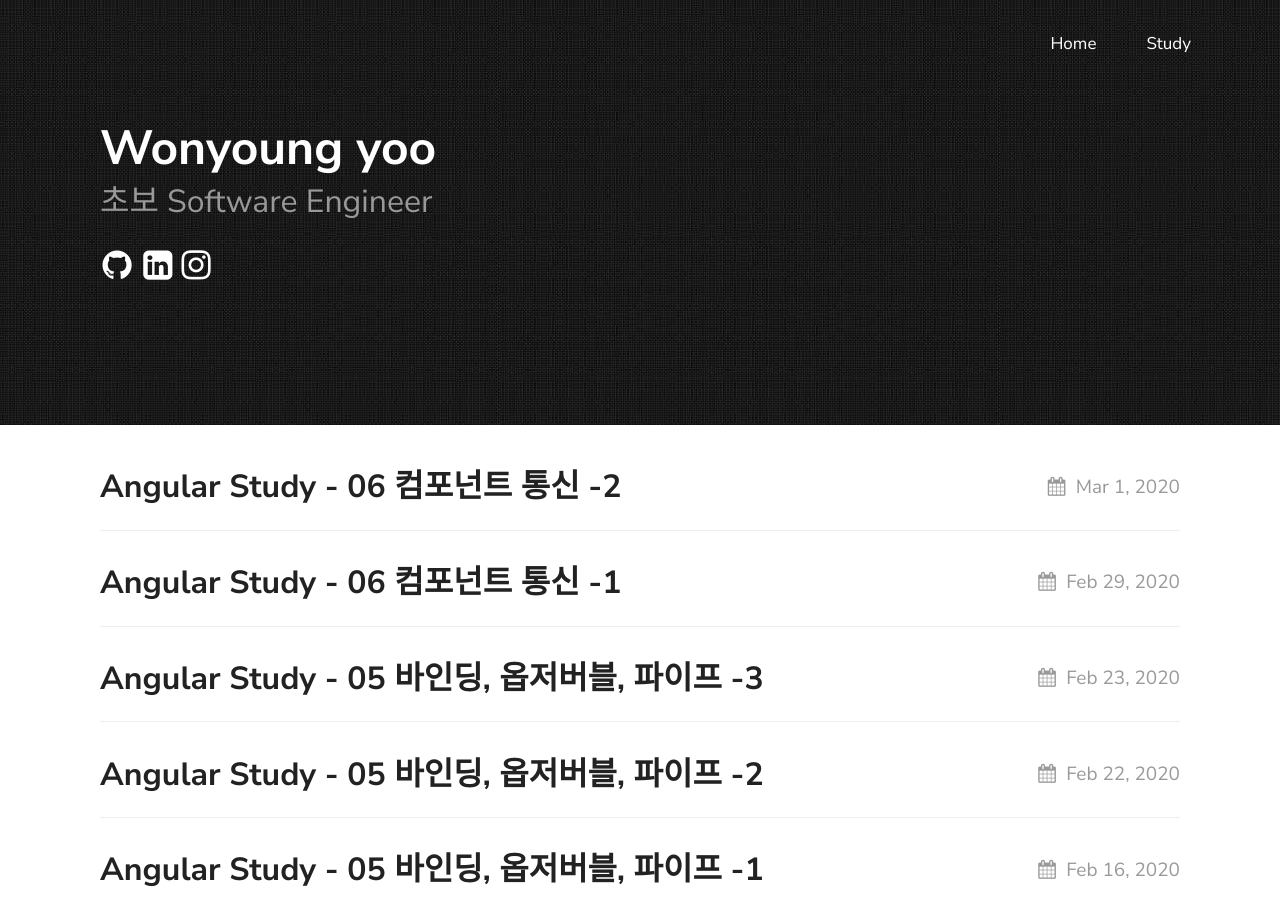
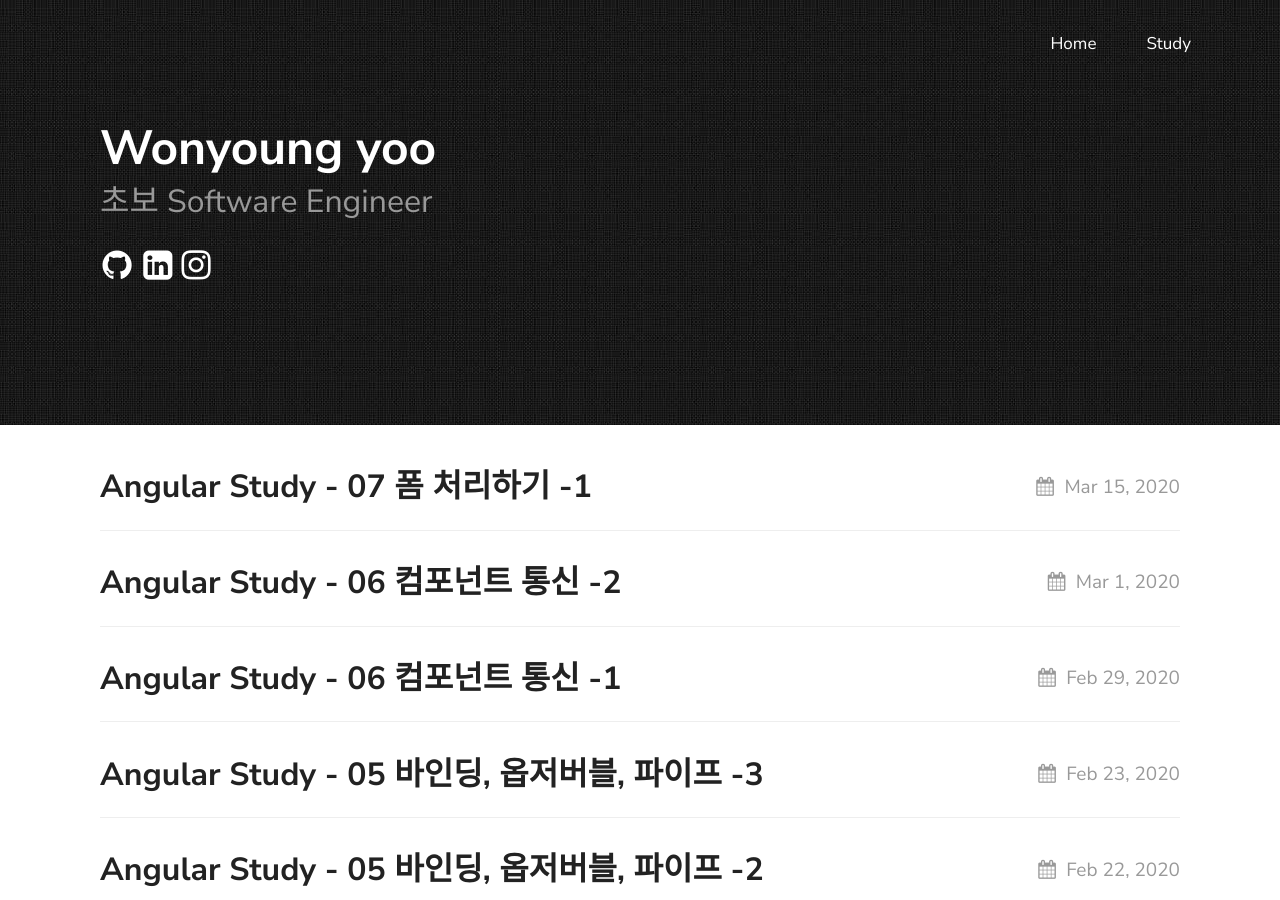
Before and after one commit to yoowonyoung/yoowonyoung.github.io, a Jekyll site: the page built from index.md, in a window 1280 px wide and 900 px high. Built offline with Jekyll 4.4.1, drawn with Linux system fonts in a browser that asks for light colours; some of the changed lines change nothing that is shown.

Commit message:
angular 13

````diff
--- a/_posts/2020-02-01-Angular & TypeScript.md
+++ b/_posts/2020-02-01-Angular & TypeScript.md
@@ -22,6 +22,7 @@ permalink: '/AngularAndTypeScript'
 - [5장 바인딩, 옵저버블, 파이프 3번째](https://yoowonyoung.github.io/posts/Angular-10/)
 - [6장 컴포넌트 통신 1번째](https://yoowonyoung.github.io/posts/Angular-11/)
 - [6장 컴포넌트 통신 2번째](https://yoowonyoung.github.io/posts/Angular-12/)
+- [7장 폼 처리하기 1번째](https://yoowonyoung.github.io/posts/Angular-13/)
 
 # TypeScript Posts
 
--- /dev/null
+++ b/_posts/2020-03-15-Angular-13.md
@@ -0,0 +1,125 @@
+---
+layout: post
+title: "Angular Study - 07 폼 처리하기 -1"
+description: 7장 폼 처리하기 1번째
+date: 2020-03-15 20:38:00 +09:00
+categories: Angular Study
+---
+
+
+
+
+# 폼 처리하기
+
+## HTML 폼
+
+### HTML 표준 폼
+
+```html
+<form action="/register" method="POST">
+	<div> Username : <input type="text"> </div>
+	<div> SSN : <input type="text"> </div>
+	<div> Password : <input type="text"> </div>
+	<div> Confirm Password : <input type="text"> </div>
+	<button type="submit"> Submit </button>
+</form>
+```
+
+- HTML 표준 폼은 다은과 같은 관점에서 SPA에 적절하지 않다
+	* 각 입력 필드에 유효성 검증 로직이 적용되어야 한다
+	* 에러 메시지는 문제가 발생한 입력 필드 근처에 표시되는것이 좋다
+	* 연관된 항목은 유효성 검사를 할 때도 같이 검사해야 한다 (ex> 비밀번호 필드와 비밀번호 확인 필드)
+	* 데이터를 서버로 보낼 때 애플리케이션에서 이 과정을 조작 할 수 있어야 한다
+	* 데이터를 서버로 보낼때 일반적인 HTTP 요청이나 AJAX요청으로 보낼지, WebSocket을 사용할지 결정 할 수 있어야 한다
+
+### Angular 폼
+- Angualar 에서 폼을 처리하는 방식은 템플릿 기반 폼 방식과 반응형 폼 방식이 있다
+- 템플릿 기반 폼은 폼에서 디렉티브를 사용하고, 반응형 폼은 클래스 코드에서 폼 컨트롤을 사용 한다
+- 템플릿 기반 폼은 HTML 문법만으로 다양한 폼을 구성하는데 한계가 있어, 단순한 경우에만 사용 한다
+- 반응형 폼에서는 템플릿이 아닌 TypeScript 코드에 폼 데이터 구조를 정의하며, 폼 모델을 만들고 난 후에는 `form*` 접두사가 붙은 디렉티브를 사용해서 HTML 템플릿에 모델을 연결한다
+- 템플릿 기반 폼과 반응형 폼에서 중요한 차이는 아래와 같다
+	* 두 방식 모두 폼 데이터를 저장하는 데이터 구조(Model)이 있지만, 템플릿 기반 폼에서는 디렉티브를 사용해서 템플릿에 모델을 정의하며, 반응형 폼에서는 TypeScript 코드로 모델을 정의하고 HTML 템플릿에 강 항목을 연결한다
+	* 반응형 폼에서는 아무 객체나 모델이 될수 있는것이 아니다. 모델은 `@angular/forms`모듈의 FormControl, FormGroup, FormArray를 사용하는 클래스 객체여야 한다
+	* 반응형 폼으로 폼을 구성하더라도, 화면을 구성하는 HTML 템플릿은 여전히 필요하며, 폼 컨트롤이 연결될 HTML 엘리먼트는 템플릿에서 정의해야 한다
+
+## 템플릿 기반 폼
+- 템플릿 기반의 폼에서는 모델을 정의할때 디렉티브만 사용할 수 있으며, 이때 사용되는 디렉티브는 FormModule에 있는 NgModel, NgModelGroup, NgForm이다
+
+### 템플릿 기반 폼에 사용하는 디렉티브
+
+**NgForm**
+- NgForm은 폼 전체를 가리키는 디렉티브이며, 폼 모듈을 로드하면 모든 `<form>` 엘리먼트에 이 디렉티브가 자동으로 적용된다
+- NgForm 디렉티브는 자식 HTML을 순회하며 NgModel 디렉티브가 이쓴ㄴ 항목을 찾고, 이 엘리먼트를 폼 모델에 추가 한다
+- NgForm 디렉티브는 여러가지 방법으로 HTML 엘리먼트에 적용할 수 있으며, `<form>`이 아닌 에리먼트에도 이 디렉티브를 적용 할 수 있다
+
+```html
+<div ngForm></div> // 어트리뷰트로 적용
+<ngForm></ngForm> // 엘리먼트로 적용
+```
+
+- Form엘리먼트를 사용하지만 Angular로 제어 하고 싶지 않다면, 이 폼에 ngNoForm 어트리뷰트를 추가해서 Angular 동작범위에서 제외할 수 있다
+- NgFOrm에는 `@Directive` 어노테이션 안에 exportAs 프로퍼티가 선언되어 있는데, NgForm 인스턴스에서 값을 참조할 떄 지역 템플릿 변수를 지정해서 사용 할 수 있다
+
+```javascript
+<form #f="ngForm" ></form> //인스턴스 변수 f가 ngForm 이라는 이름을 사용 하도록 <form> 엘리먼트에 exportAs(#) 으로 지정
+<pre> {% raw %}  {{ f.value | json }}  {% endraw %} </pre>
+```
+
+- NgForm을 사용하면 폼에서 발생하는 submit 이벤트를 가로채서 서버로 데이터를 보내는 동작을 막는다. 따라서 submit 이벤트 대신 ngSubmit 이벤트를 사용해야 한다
+
+**NgModel**
+- 템플릿 기반 폼에서 NgModel은 폼에 있는 필드 하나를 가리키며, 이 디렉티브를 사용하면 필드에 FormControl 인스턴스가 생성되고, 이 인스턴스에 필드의 값을 저장한다
+- FormControl 객체는 ngModel 어트리뷰트를 사용해서 HTML 엘리먼트에 적용 할 수 있다
+
+```javascript
+<form>
+	<input type ="text"
+		name="username" //ngModel을 HTML 엘리먼트에 사용할 때는 name 어트리뷰트를 지정해야 한다
+		ngModel > //데이터 바인딩 문법이 아니기때문에 할당하는 값이나 괄호가 없다
+</form>
+```
+
+- NgForm과 마찬가지로 NgModel 디렉티브에도 NgModel을 가리키는 exportAs 프로퍼티가 있는데, 템플릿 안에서 NgModel의 Value 프로퍼티를 참조하기 위해 템플릿 변수를 지정 할 수 있다
+
+**NgModelGroup**
+- NgModelGroup을 사용하면 폼 필드를 그룹으로 묶어 사용 할 수 있다
+- NgForm과 비슷하게 NgModelGroup도 FormGroup 인스턴스를 내부적으로 생성한다
+- 기본적으로 NgModelGroup을 사용하면 NgForm.value 객체 안에 또다른 객체를 만들고 값을 저장하는데, NgModelGroup에 속한 모든 필드는 이 객체의 프로퍼티가 된다
+
+### HTML 폼에 적용하기
+
+```javascript
+import { Component, NgModule } from '@angular/core';
+import { BrowserModule } from '@angular/platform-browser';
+import { platformBrowserDynamic } from '@angular/platform-browser-dynamic';
+import { FormsModule } from '@angular/forms';
+
+@Component({
+	selector : 'app',
+	template : `
+		<form #f="ngForm" (ngSubmit)="onSubmit(f.value)"> // form 앨리먼트에 적용되는 NgForm 객체를 가리키기 위해 템플릿 변수 f를 선언, ngSubmit 이벤트의 핸들러로 onSubmit() 함수를 지정
+			<div>Username :         <input type="text"     name="username" ngModel></div> // ngModel어트리뷰트를 사용해서 <input> 앨리먼트에 NgModel 디렉티브를 적용, ngModel 어트리뷰트를 적용하는 엘리먼트에는 name 어트리뷰트도 함께 사용해야 한다
+			<div>SSN :              <input type="text"     name="ssn"      ngModel></div>
+			<div ngModelGroup="passwordsGroup">	//ngModelGroup 디렉티브를 사용하면 NgForm에 폼 데이터를 저장할 떄 중첩된 객체로 저장하는데, 이 겍체의 프로퍼티는 ngModelGroup의 자식 필드로 구성된다
+				<div>Password :         <input type="password" name="password" ngModel></div>
+				<div>Confirm password : <input type="password" name="pconfirm" ngModel></div>
+			</div>
+			<button type="submit">Submit</button>
+		</form>
+	`
+})
+class AppComponent {
+	onSubmit (formData) {
+		console.log(formData);
+	}
+}
+
+@NgModule({
+	imports : [BrowserModule, FormsModule],
+	declarations : [AppComponent],
+	bootstrap : [AppComponent]
+})
+class AppModule {}
+
+platformBrowserDynamic().bootstrapModule(AppModule);
+```
````
